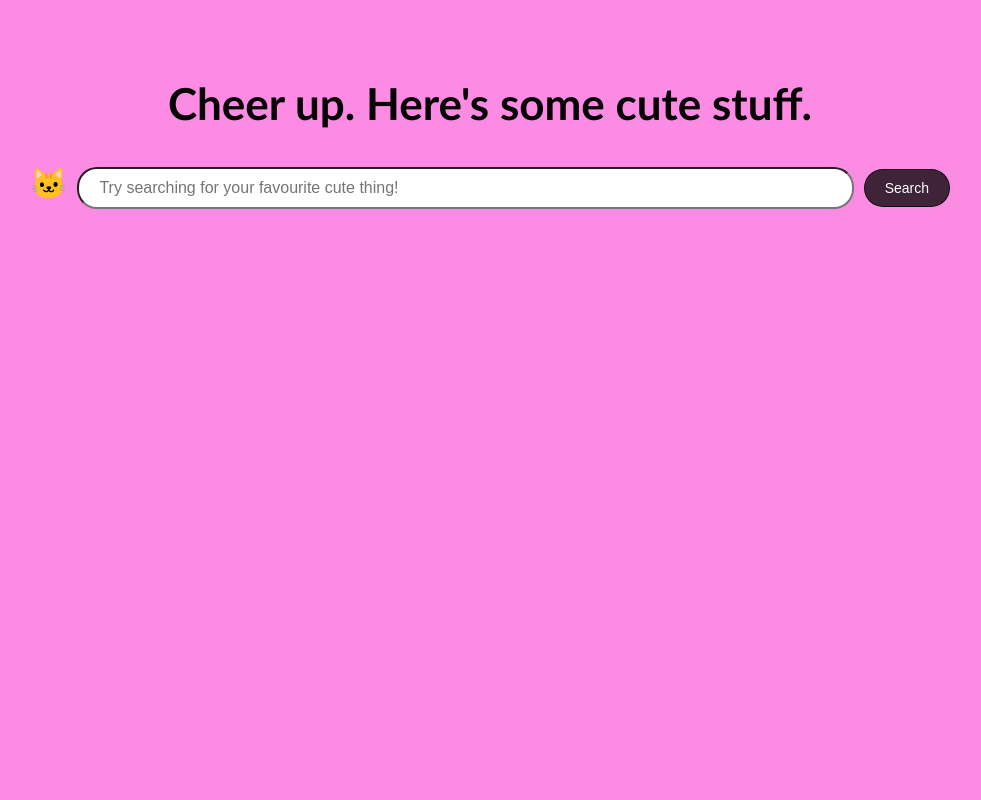
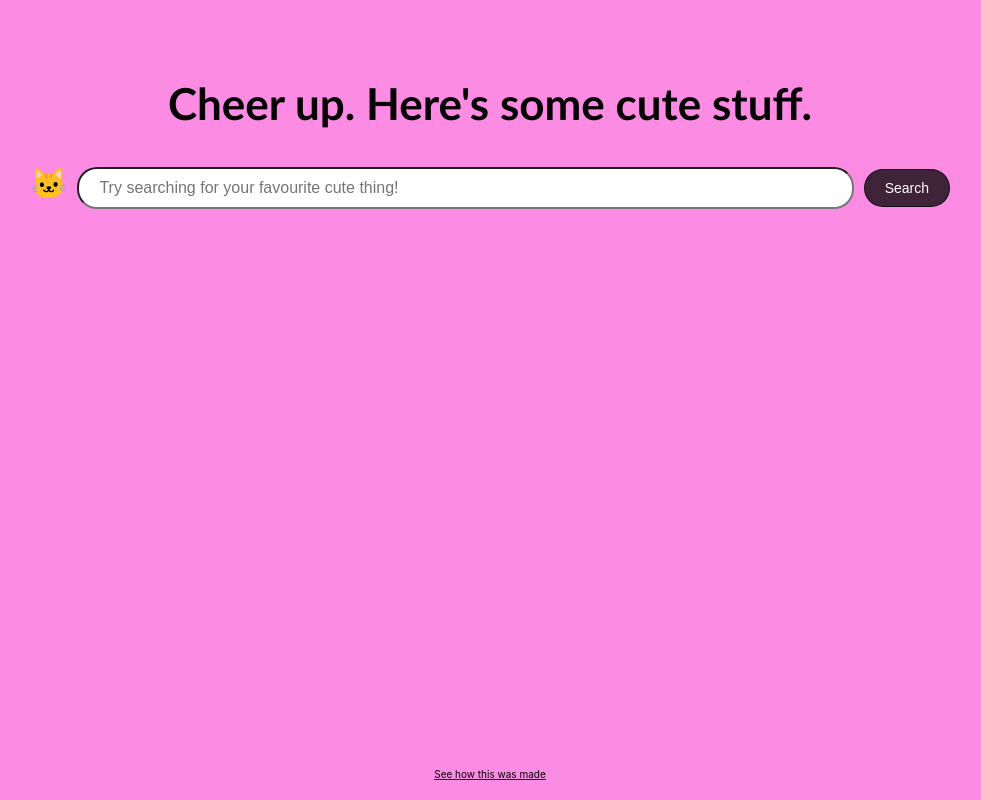
Before and after one commit to kittenflapz/CheerUp, a React (Create React App) app: page / in a window 1280 px wide. Shown: the whole page, without its empty margins (150-1131 px from the left). Built offline with nearby package versions, Linux system fonts and the light colour scheme.

Commit message:
add sticky footer

```diff
--- a/src/App.css
+++ b/src/App.css
@@ -79,6 +79,15 @@
   border-radius: 10px;
 }
 
+.footer{
+  margin-top: 1rem;
+  padding: 1rem;
+  position: fixed;
+  bottom: 0;
+  left: 0;
+  width: 100%;
+}
+
 @media (min-width: 768px) {
   .form {
     grid-template-columns: auto 1fr auto;
--- a/src/App.js
+++ b/src/App.js
@@ -1,6 +1,7 @@
 import "./App.css";
 import { Component } from "react";
 import SearchPhotos from "./SearchPhotos";
+import Footer from './footer'
 
 class App extends Component {
   render() {
@@ -9,6 +10,7 @@ class App extends Component {
         <div className="container">
           <h1 className="title">Cheer up. Here's some cute stuff.</h1>
           <SearchPhotos />
+          <Footer/>
         </div>
       </section>
     );
--- /dev/null
+++ b/src/footer.js
@@ -0,0 +1,9 @@
+import React from "react";
+
+const Footer = () => (
+  <div className="footer">
+    <p><a href={`https://github.com/kittenflapz/CheerUp`} rel="noopener noreferrer" target="_blank">See how this was made</a></p>
+  </div>
+);
+
+export default Footer;
```
